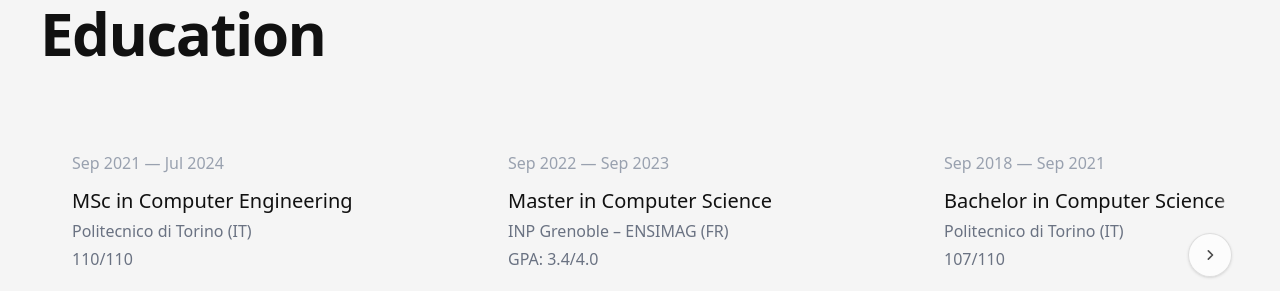
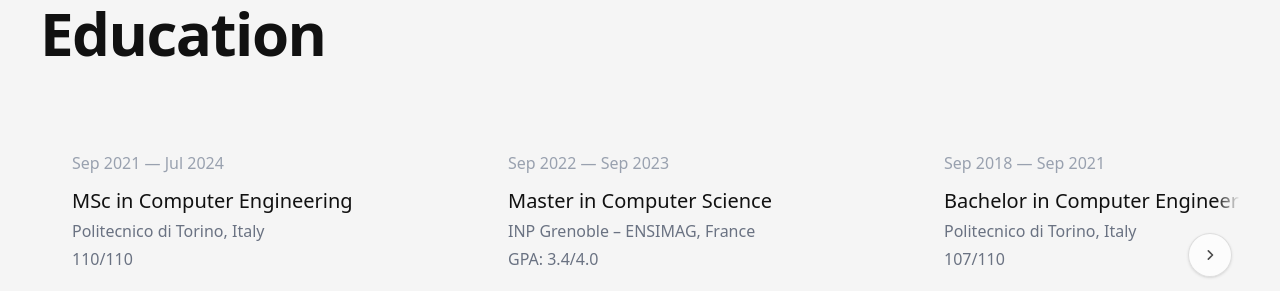
Before and after one commit to kevinmascitti/portfolio, a React (Vite) app: page /en in a window 1280 px wide. Shown: the part 4759-5050 px from the top of the page. Built offline with nearby package versions, Linux system fonts and the light colour scheme.

Commit message:
fix language issue

```diff
--- a/src/i18n.tsx
+++ b/src/i18n.tsx
@@ -61,10 +61,19 @@
     "experience.collegio.desc":
       "Network and IT assistant in a student residence: managing the residents database and accounts, configuring new users and handling devices and network access.",
 
+    "education.msc.period": "Sep 2021 — Jul 2024",
+    "education.msc.institution": "Politecnico di Torino, Italy",
+    "education.msc.title": "MSc in Computer Engineering",
     "education.msc.desc":
       "Specialized in computer graphics, animation, interactive real-time systems, and multimedia processing.",
+    "education.master.period": "Sep 2022 — Sep 2023",
+    "education.master.institution": "INP Grenoble – ENSIMAG, France",
+    "education.master.title": "Master in Computer Science",
     "education.master.desc":
       "Focused on user-centered interactive systems and HCI, creating intuitive interfaces and studying usability and interactive experiences.",
+    "education.bsc.period": "Sep 2018 — Sep 2021",
+    "education.bsc.institution": "Politecnico di Torino, Italy",
+    "education.bsc.title": "Bachelor in Computer Engineering",
     "education.bsc.desc":
       "Engineering foundation with emphasis on software/hardware systems, programming and computer networks.",
 
@@ -210,10 +219,19 @@
     "experience.collegio.desc":
       "Assistente di rete e IT in collegio: gestione del database dei collegiali e degli account, creazione di nuovi utenti e gestione dei dispositivi e dell’accesso alla rete.",
 
+    "education.msc.period": "Set 2021 — Lug 2024",
+    "education.msc.institution": "Politecnico di Torino",
+    "education.msc.title": "Laurea Magistrale in Ingegneria Informatica",
     "education.msc.desc":
       "Specializzazione in computer grafica, animazione, sistemi interattivi real‑time e multimedia.",
+    "education.master.period": "Set 2022 — Set 2023",
+    "education.master.institution": "INP Grenoble – ENSIMAG, Francia",
+    "education.master.title": "Master in Informatica",
     "education.master.desc":
       "Focus su sistemi interattivi user‑centered e HCI, progettando interfacce intuitive e studiando usabilità e user experience.",
+    "education.bsc.period": "Set 2018 — Set 2021",
+    "education.bsc.institution": "Politecnico di Torino",
+    "education.bsc.title": "Laurea Triennale in Ingegneria Informatica",
     "education.bsc.desc":
       "Fondamenta di ingegneria con enfasi su sistemi software/hardware, programmazione e reti di calcolatori.",
 
@@ -359,10 +377,19 @@
     "experience.collegio.desc":
       "Assistant réseau et IT dans une résidence étudiante : gestion de la base de données des résidents et des comptes, création de nouveaux utilisateurs et gestion des appareils et de l’accès réseau.",
 
+    "education.msc.period": "Sept 2021 — Juil 2024",
+    "education.msc.institution": "Politecnico di Torino, Italie",
+    "education.msc.title": "Master en Ingénierie Informatique",
     "education.msc.desc":
       "Spécialisation en graphisme, animation, systèmes interactifs temps réel et traitement multimédia.",
+    "education.master.period": "Sept 2022 — Sept 2023",
+    "education.master.institution": "INP Grenoble – ENSIMAG",
+    "education.master.title": "Master en Informatique",
     "education.master.desc":
       "Axé sur les systèmes interactifs centrés utilisateur et l’HCI, création d’interfaces intuitives et études d’utilisabilité.",
+    "education.bsc.period": "Sept 2018 — Sept 2021",
+    "education.bsc.institution": "Politecnico di Torino, Italie",
+    "education.bsc.title": "Licence en Ingénierie Informatique",
     "education.bsc.desc":
       "Bases d’ingénierie avec accent sur les systèmes logiciels/matériels, la programmation et les réseaux informatiques.",
 
--- a/src/sections/Education.tsx
+++ b/src/sections/Education.tsx
@@ -6,23 +6,23 @@
   const { t } = useI18n()
   const items = [
     {
-      period: "Sep 2021 — Jul 2024",
-      institution: "Politecnico di Torino (IT)",
-      title: "MSc in Computer Engineering",
+      period: t("education.msc.period"),
+      institution: t("education.msc.institution"),
+      title: t("education.msc.title"),
       grade: "110/110",
       description: t("education.msc.desc"),
     },
     {
-      period: "Sep 2022 — Sep 2023",
-      institution: "INP Grenoble – ENSIMAG (FR)",
-      title: "Master in Computer Science",
+      period: t("education.master.period"),
+      institution: t("education.master.institution"),
+      title: t("education.master.title"),
       grade: "GPA: 3.4/4.0",
       description: t("education.master.desc"),
     },
     {
-      period: "Sep 2018 — Sep 2021",
-      institution: "Politecnico di Torino (IT)",
-      title: "Bachelor in Computer Science",
+      period: t("education.bsc.period"),
+      institution: t("education.bsc.institution"),
+      title: t("education.bsc.title"),
       grade: "107/110",
       description: t("education.bsc.desc"),
     },
```
